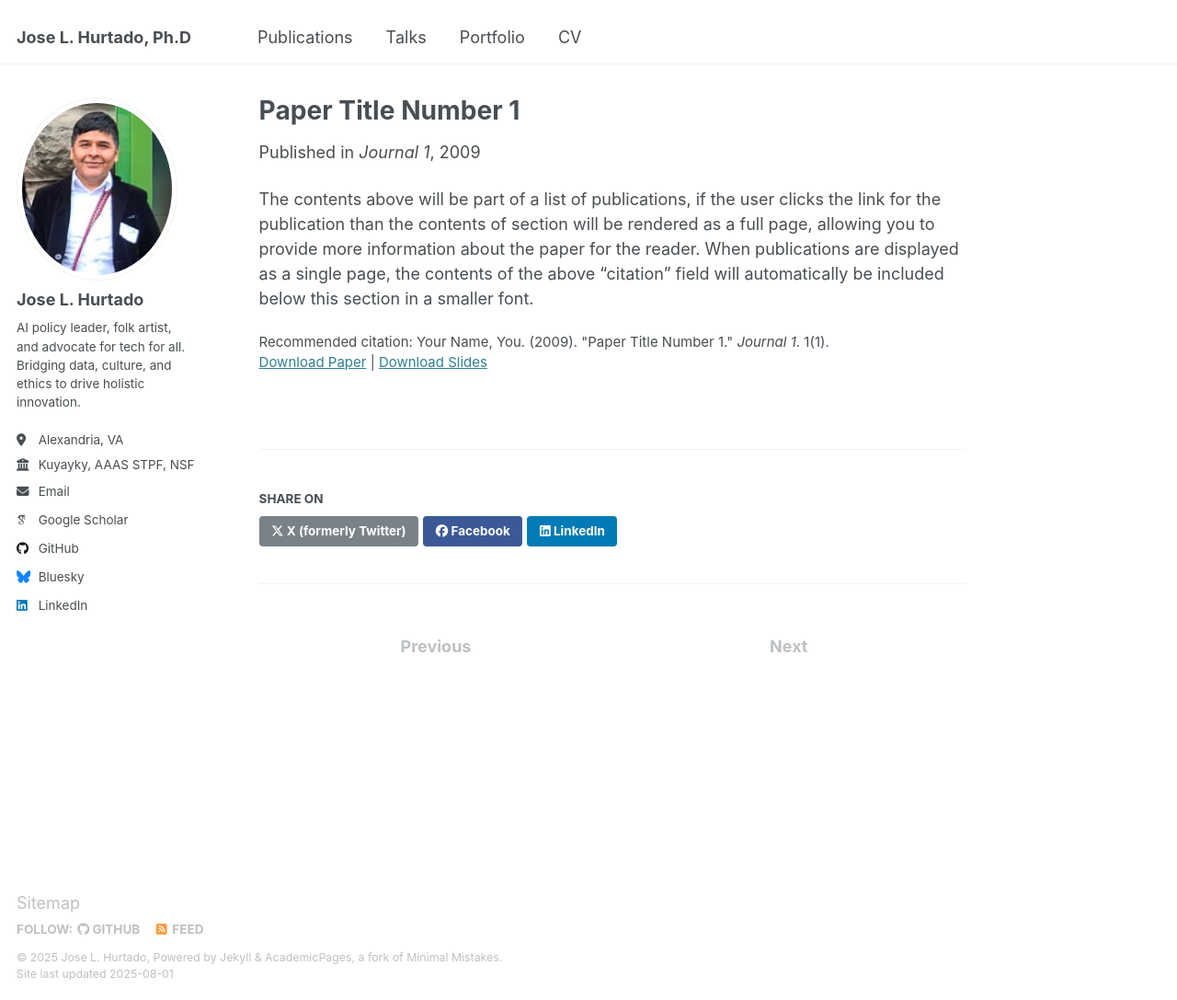
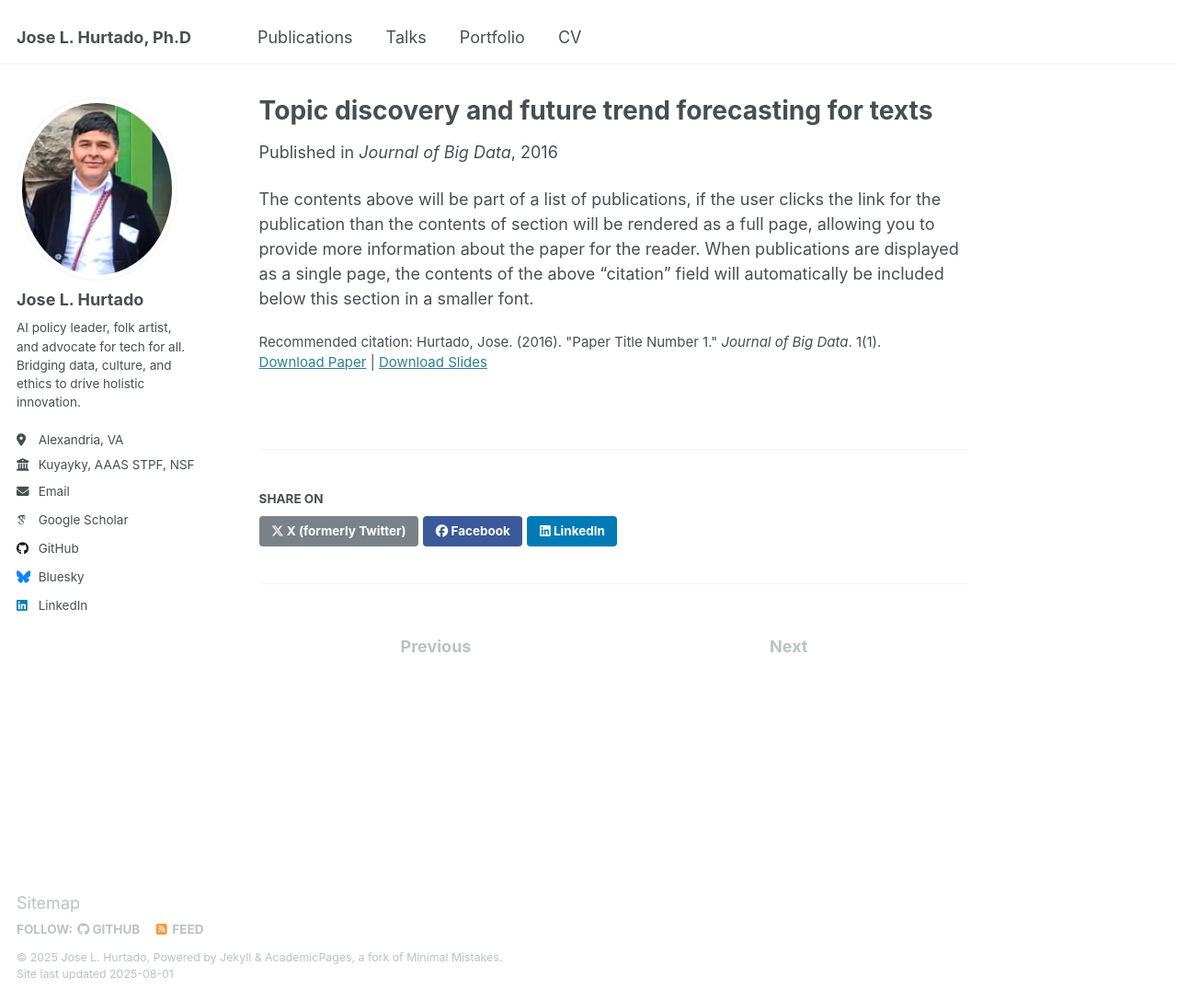
Before and after one commit to inkatown/inkatown.github.io, a Jekyll site: the page built from _publications/2009-10-01-paper-title-number-1.md, in a window 1280 px wide and 1087 px high. Shown: the whole window at 92% size. Built offline with Jekyll 4.4.1, drawn with Linux system fonts in a browser that asks for light colours; some web fonts are replaced.

Commit message:
Update 2009-10-01-paper-title-number-1.md

```diff
--- a/_publications/2009-10-01-paper-title-number-1.md
+++ b/_publications/2009-10-01-paper-title-number-1.md
@@ -1,14 +1,14 @@
 ---
-title: "Paper Title Number 1"
+title: "Topic discovery and future trend forecasting for texts"
 collection: publications
 category: manuscripts
 permalink: /publication/2009-10-01-paper-title-number-1
 excerpt: 'This paper is about the number 1. The number 2 is left for future work.'
-date: 2009-10-01
-venue: 'Journal 1'
-slidesurl: 'http://academicpages.github.io/files/slides1.pdf'
-paperurl: 'http://academicpages.github.io/files/paper1.pdf'
-citation: 'Your Name, You. (2009). &quot;Paper Title Number 1.&quot; <i>Journal 1</i>. 1(1).'
+date: 2016-4-14
+venue: 'Journal of Big Data'
+slidesurl: ''
+paperurl: '[http://academicpages.github.io/files/paper1.pdf](https://link.springer.com/article/10.1186/s40537-016-0039-2)'
+citation: 'Hurtado, Jose. (2016). &quot;Paper Title Number 1.&quot; <i>Journal of Big Data</i>. 1(1).'
 ---
 
 The contents above will be part of a list of publications, if the user clicks the link for the publication than the contents of section will be rendered as a full page, allowing you to provide more information about the paper for the reader. When publications are displayed as a single page, the contents of the above "citation" field will automatically be included below this section in a smaller font.
```
